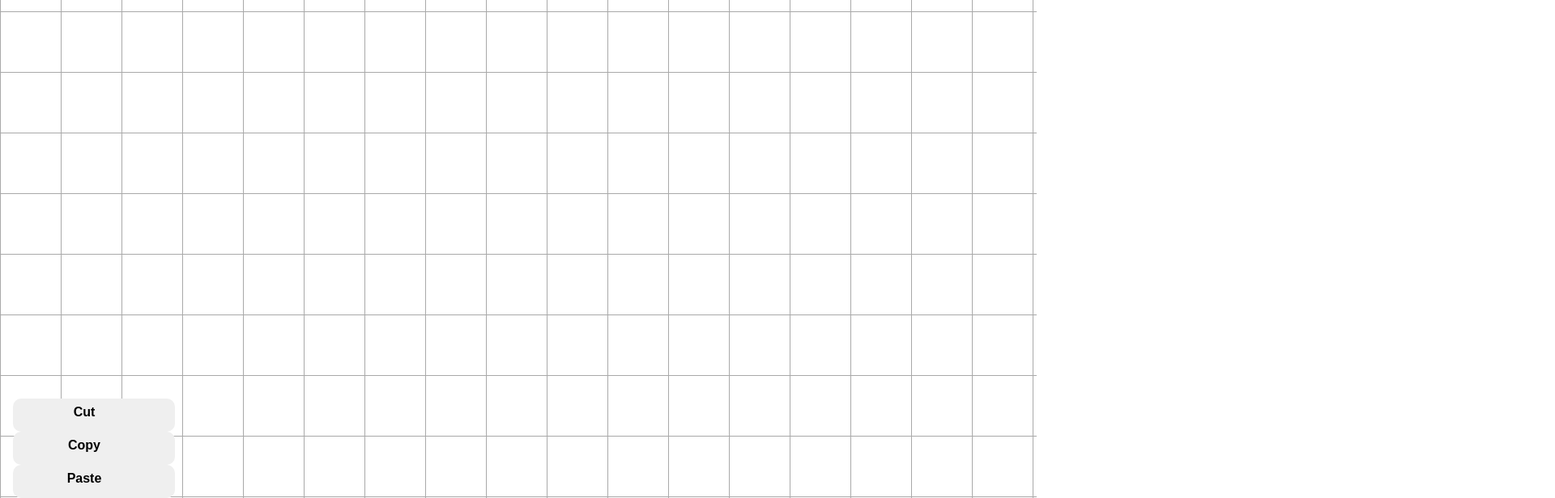
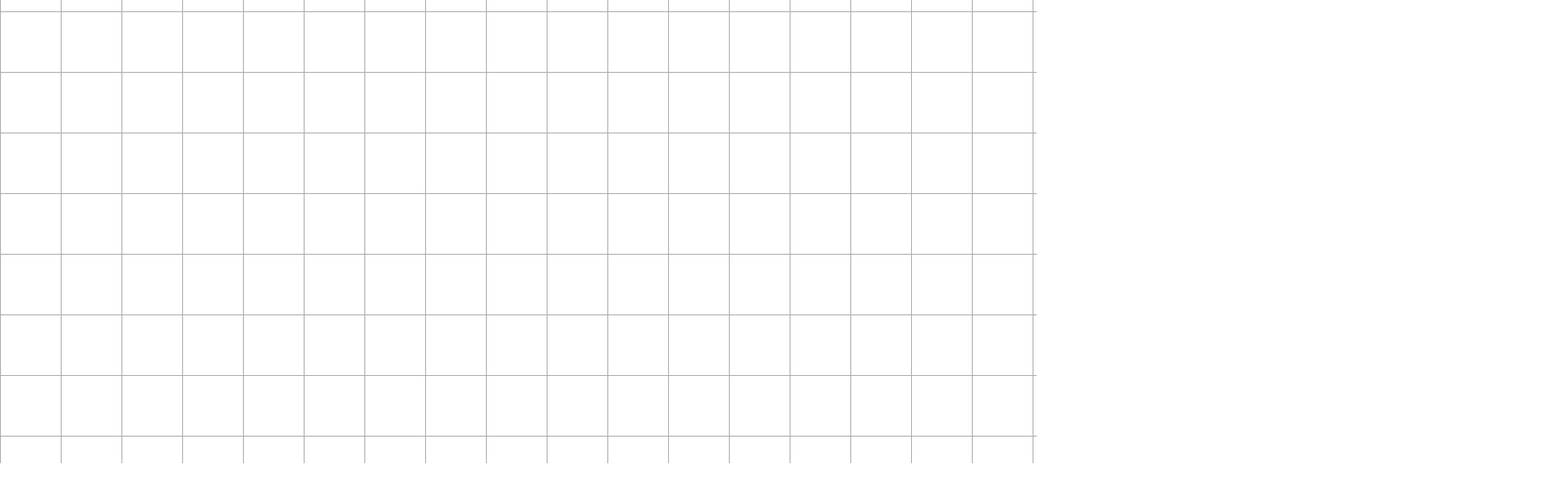
Before and after one commit to GeorgeKimKuen/CS446_MapMaker, a React (Create React App) app: page / in a window 1280 px wide. Shown: the part 371-987 px from the top of the page at 81% size, 1920 px wide, since content can reach past the window. After the commit the page ends 944 px from the top, so only its background shows below. Built offline with nearby package versions, Linux system fonts and the light colour scheme.

Commit message:
remove broken buttons, fix canvas size bug

```diff
--- a/src/App.css
+++ b/src/App.css
@@ -10,49 +10,6 @@ $font-color: #fff;
   flex-direction: column;
   justify-content: flex-start;
   align-items: center;
-  background-color: #5480D3;
-}
-
-button {
-  border-radius: 10px;
-  font-size: 16px;
-  padding: 0;
-  width: 200px;
-  cursor: pointer;
-  transition: 0.3s ease;
-  background: $primary-color;
-  color: $font-color;
-  border: 2px solid transparent;
-  font-weight: 600;
-  margin: 0;
-  overflow: hidden;
-  display: flex;
-  justify-content: center;
-  margin-top: auto;
-  margin-bottom: auto;
-  margin-left: 1em;
-}
-button:hover {
-  position: relative;
-  background: $font-color;
-  color: $primary-color;
-  border: 2px solid $primary-color;
-}
-.btn__text {
-  padding: 6px 8px;
-}
-.btn__icon {
-  background: $secondary-color;
-  color: $font-color;
-  height: 25px;
-  align-items: center;
-  display: flex;
-  padding: 6px 12px;
-  transition: 0.3s ease;
-}
-button:hover .btn__icon {
-  background: #f9f9f9;
-  color: $primary-color;
 }
 
 #content{
--- a/src/App.js
+++ b/src/App.js
@@ -57,6 +57,7 @@ return (
 
         <div className="draw-area">
         <h1>Map Maker</h1>
+
           <Menu
             setLineColor={setLineColor}
             setLineWidth={setLineWidth}
@@ -67,17 +68,9 @@ return (
             onMouseUp={endDrawing}
             onMouseMove={draw}
             ref={canvasRef}
-            width={`1280px`}
-            height={`720px`}
+            width={`1920px`}
+            height={`800px`}
           />
-          <div class="multi-button">
-          <button>
-            <span class="btn__text">Cut</span>
-            <span class="btn__icon"><i class="fas fa-cut"></i></span>
-          </button>
-          <button><span class="btn__text">Copy</span> <span class="btn__icon"><i class="fas fa-copy"></i></span></button>
-          <button><span class="btn__text">Paste</span> <span class="btn__icon"><i class="fas fa-paste"></i></span></button>
-        </div>
         </div>
       </div>
     </div>
--- a/style.css
+++ /dev/null
@@ -1,78 +0,0 @@
-html {
-    height: 100%;
-}
-
-body {
-    margin: 0;
-    padding: 0;
-    height: 100%;
-    background-color: #5480D3;
-}
-
-#content{
-    background-image: linear-gradient(to right, darkgrey 1px, transparent 1px), linear-gradient(to bottom, darkgrey 1px, transparent 1px);
-    height: 100%;
-    background-size: 75px 75px;
-}
-
-p.solid {
-    border-style: solid;
-}
-
-$primary-color: rgba(120, 113, 130, 0.9);
-$secondary-color: rgba(120, 113, 130, 1);;
-$font-color: #fff;
-
-body {
-  height: 100vh;
-  margin: 0;
-  display: flex;
-  justify-content: center;
-  align-items: center;
-  background: #DCE0E8;
-}
-.multi-button {
-  display: flex;
-  justify-content: space-between;
-  width: 315px;
-}
-button {
-  border-radius: 10px;
-  font-size: 16px;
-  padding: 0;
-  width: 200px;
-  cursor: pointer;
-  transition: 0.3s ease;
-  background: $primary-color;
-  color: $font-color;
-  border: 2px solid transparent;
-  font-weight: 600;
-  margin: 0;
-  overflow: hidden;
-  display: flex;
-  justify-content: space-between;
-  margin-top: 55em;
-  margin-left: 1em;
-}
-button:hover {
-  position: relative;
-  background: $font-color;
-  color: $primary-color;
-  border: 2px solid $primary-color;
-}
-.btn__text {
-  padding: 6px 8px;
-}
-.btn__icon {
-  background: $secondary-color;
-  color: $font-color;
-  height: 25px;
-  align-items: center;
-  display: flex;
-  padding: 6px 12px;
-  transition: 0.3s ease;
-}
-button:hover .btn__icon {
-  background: #f9f9f9;
-  color: $primary-color;
-}
```
Also changed, not shown: index.html (deleted, +0 -59 lines), 1 other file (tests, documents, lock files or other folders).
